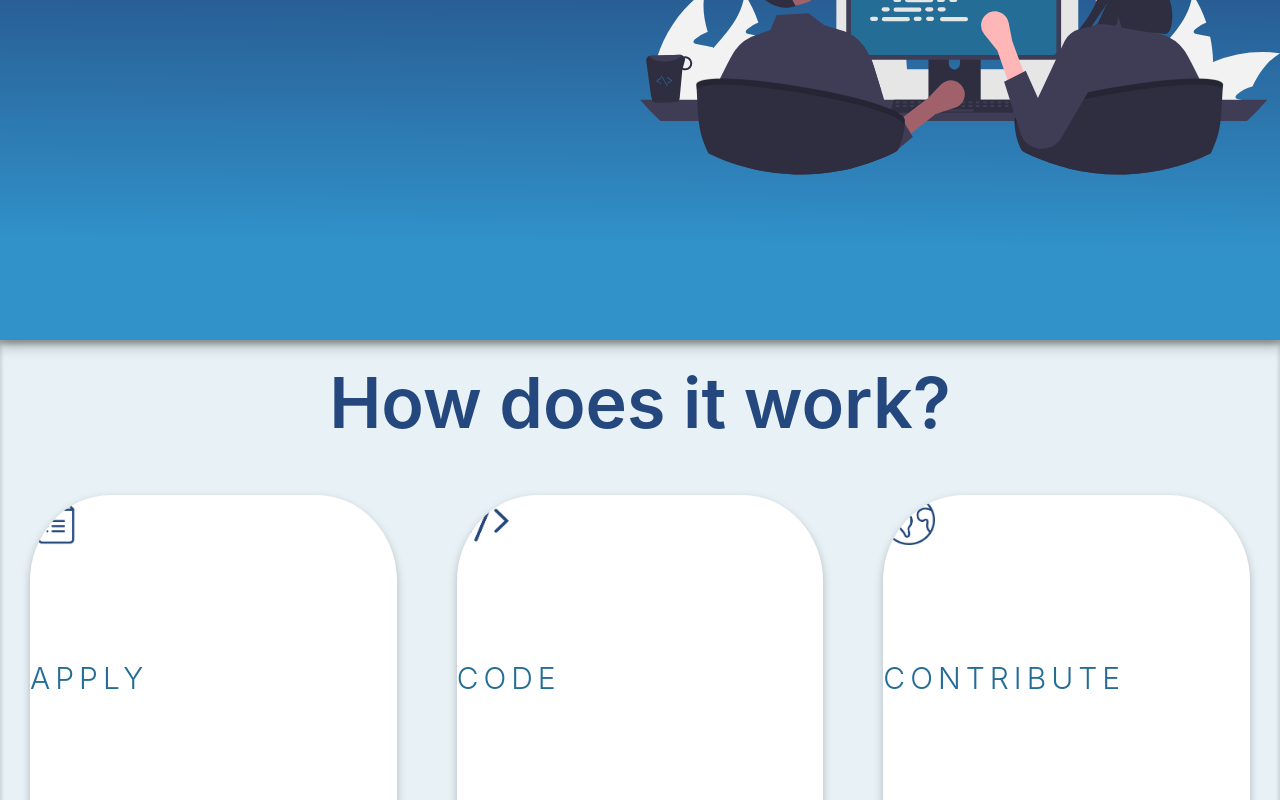
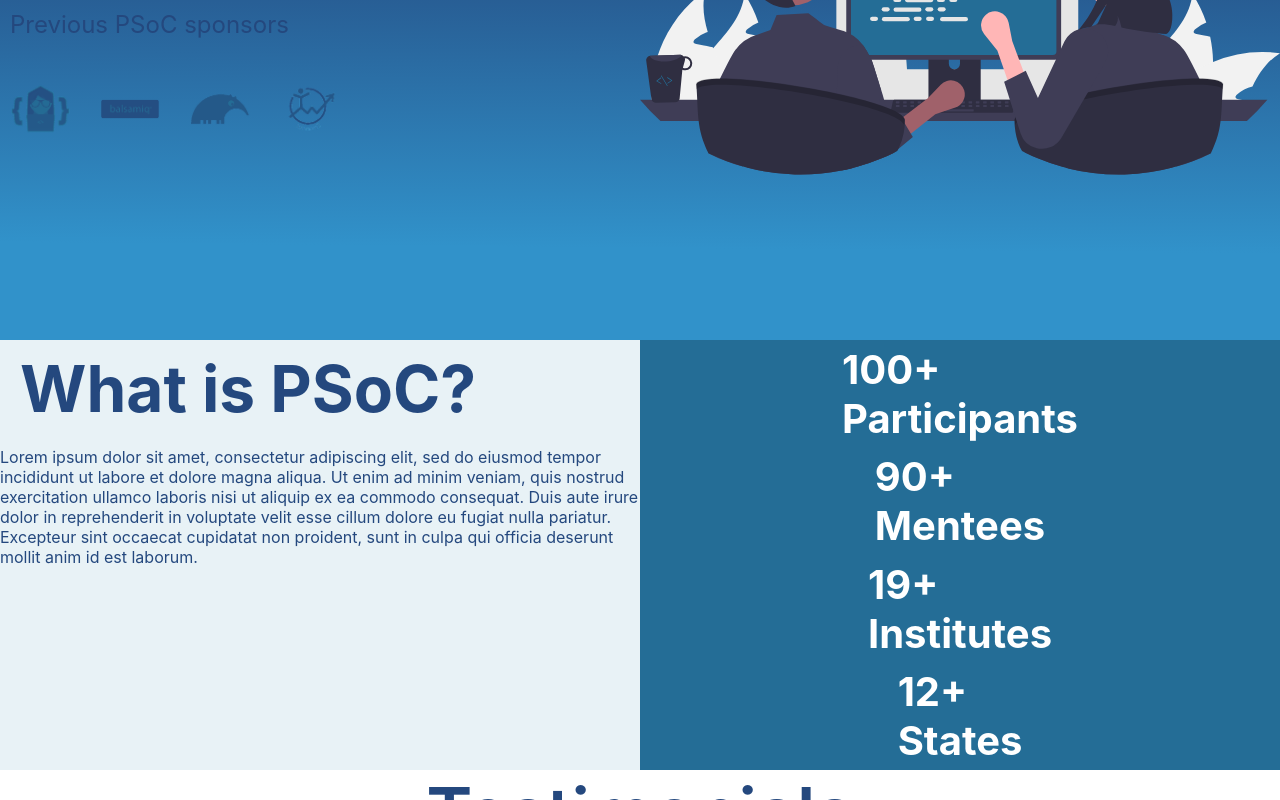
Before and after one commit to hrik2001/psoc2022-landing, a Next.js app in the folder psoc2022/: page / in a window 1280 px wide. Shown: the part 460-1260 px from the top of the page. Built offline with nearby package versions, Linux system fonts and the light colour scheme.

Commit message:
about and intro changes

```diff
--- /dev/null
+++ b/psoc2022/components/about.jsx
@@ -0,0 +1,29 @@
+import styles from '../styles/about.module.css'
+import Image from 'next/image'
+
+const About = () => {
+    return (
+        <div className={styles.container}>
+                <div className={styles.card}>
+                    <h1 className={styles.title}>What is PSoC?</h1>
+                    <p className={styles.description}>Lorem ipsum dolor sit amet, consectetur adipiscing elit, sed do eiusmod tempor incididunt ut labore et dolore magna aliqua. Ut enim ad minim veniam, quis nostrud exercitation ullamco laboris nisi ut aliquip ex ea commodo consequat. Duis aute irure dolor in reprehenderit in voluptate velit esse cillum dolore eu fugiat nulla pariatur. Excepteur sint occaecat cupidatat non proident, sunt in culpa qui officia deserunt mollit anim id est laborum.</p>
+                </div>
+                <div className={styles.stats}>
+                    <h1>100+<br/>
+                        Participants
+                    </h1>
+                    <h1>90+<br/>
+                        Mentees
+                    </h1>
+                    <h1>19+<br/>
+                        Institutes
+                    </h1>
+                    <h1>12+<br/>
+                        States
+                    </h1>
+                </div>
+        </div>
+    )
+}
+
+export default About
--- a/psoc2022/components/intro.jsx
+++ b/psoc2022/components/intro.jsx
@@ -1,5 +1,6 @@
 import styles from '../styles/intro.module.css'
 import Image from 'next/image'
+import Link from 'next/link'
 
 const Intro = () => {
     return (
@@ -7,6 +8,21 @@
                 <div className={styles.card}>
                     <h1 className={styles.title}>PClub Summer Of Code</h1>
                     <p className={styles.description}>Your first open source contribution is on us.</p>
+                    <p className={styles.sponsors}>Previous PSoC sponsors</p>
+                    <ul className={styles.list}>
+                        <li className={styles.listItem}>
+                        <Image src='/img/girl-script.png' height='60px;' width='60px;' layout='fixed' alt=''/>
+                        </li>
+                        <li className={styles.listItem}>
+                        <Image src='/img/balsamiq.png' height='60px;' width='60px;' layout='fixed' alt=''/>
+                        </li>
+                        <li className={styles.listItem}>
+                        <Image src='/img/bugsee.png' height='60px;' width='60px;' layout='fixed' alt=''/>
+                        </li>
+                        <li className={styles.listItem}>
+                        <Image src='/img/internwell.png' height='60px;' width='60px;' layout='fixed' alt=''/>
+                        </li>
+                    </ul>
                 </div>
                 <div className={styles.card}>
                     <Image src="/img/pair-programming.svg" width="80%" height="80%" layout='fill' alt=""/>
--- a/psoc2022/pages/index.js
+++ b/psoc2022/pages/index.js
@@ -5,6 +5,7 @@
 import How from '../components/how-it-works'
 import { how_it_works } from '../how_it_works'
 import Testimonial from '../components/testimonials'
+import About from '../components/about'
 
 
 export default function Home({how}) {
@@ -16,8 +17,9 @@
         <meta name="description" content="PClub Summer Of Code" />
       </Head>
       <Intro/>
+      <About/>
+      <Testimonial/>
       <How how={how}/>
-      <Testimonial/>
     </div>
   )
 }
--- /dev/null
+++ b/psoc2022/styles/about.module.css
@@ -0,0 +1,49 @@
+.container {
+    top: 0;
+    width: 100%;
+    height: calc(60vh - 50px);
+    overflow: hidden;
+    position: relative;
+    display: flex;
+}
+
+.stats {
+    flex: 1;
+    background: #246D96;
+    color: white;
+    font-size: 20px;
+    display: flex;
+    position: relative;
+    flex-direction: column;
+    justify-content: space-around;
+    align-items: center;
+}
+
+.stats h1{
+    position: relative;
+    margin: 0;
+    flex-direction: row;
+    justify-content: space-around;
+    flex-wrap: wrap;
+    vertical-align: initial;
+}
+
+.card {
+    flex: 1;
+    color: #24487E;
+    background: #E8F2F6;
+}
+
+.decription p{
+    font-size: 40px;
+    line-height: 31px;
+    margin: 20px;
+    font-weight: 400;
+}
+
+.title {
+    font-size: 64px;
+    margin-top: 10px;
+    margin-bottom: 20px;
+    margin-left: 20px;
+}
--- a/psoc2022/styles/how.module.css
+++ b/psoc2022/styles/how.module.css
@@ -1,8 +1,8 @@
 .container {
     padding: 0;
     background-color: #E8F2F6;
+    overflow: hidden;
     box-shadow: inset 0px 4px 5px rgba(0, 0, 0, 0.25);
-    overflow: hidden;
     height: 90vh;
 }
 
--- a/psoc2022/styles/intro.module.css
+++ b/psoc2022/styles/intro.module.css
@@ -34,3 +34,19 @@
     margin: 0;
     line-height: 90px;
 }
+
+.sponsors {
+    font-size: 24px;
+    line-height: 29px;
+    color: #24487E;
+}
+
+.listItem {
+    display: inline;
+    margin-right: 30px;
+    font-size: 14px;
+}
+
+.list{
+    padding: 0;
+}
--- a/psoc2022/styles/navbar.module.css
+++ b/psoc2022/styles/navbar.module.css
@@ -3,7 +3,7 @@
     background-color: lightblue;
     color: white;
     display: flex;
-    alig-items: center;
+    align-items: center;
     justify-content: space-between;
     padding: 0 100px;
     font-size: 18px;
```
